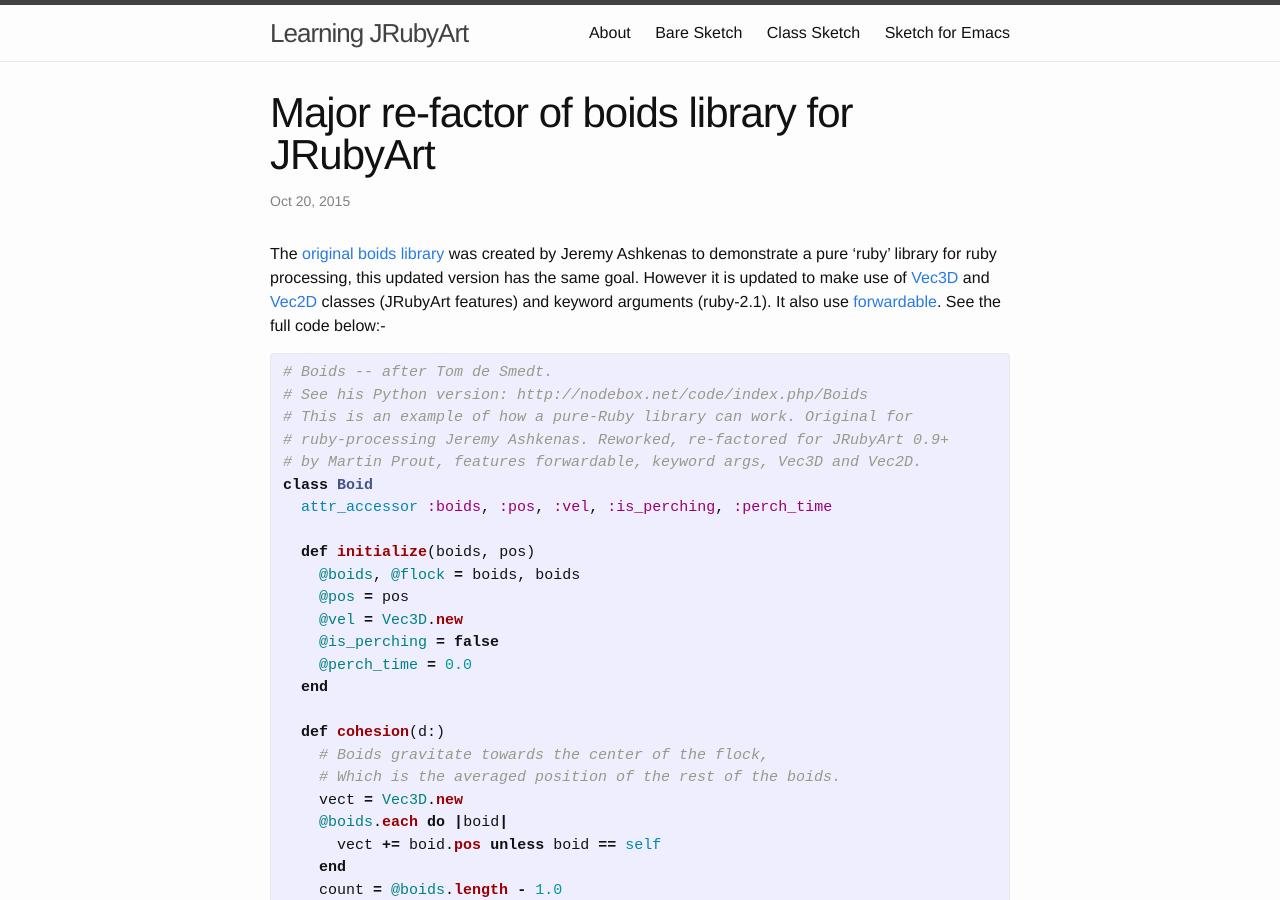
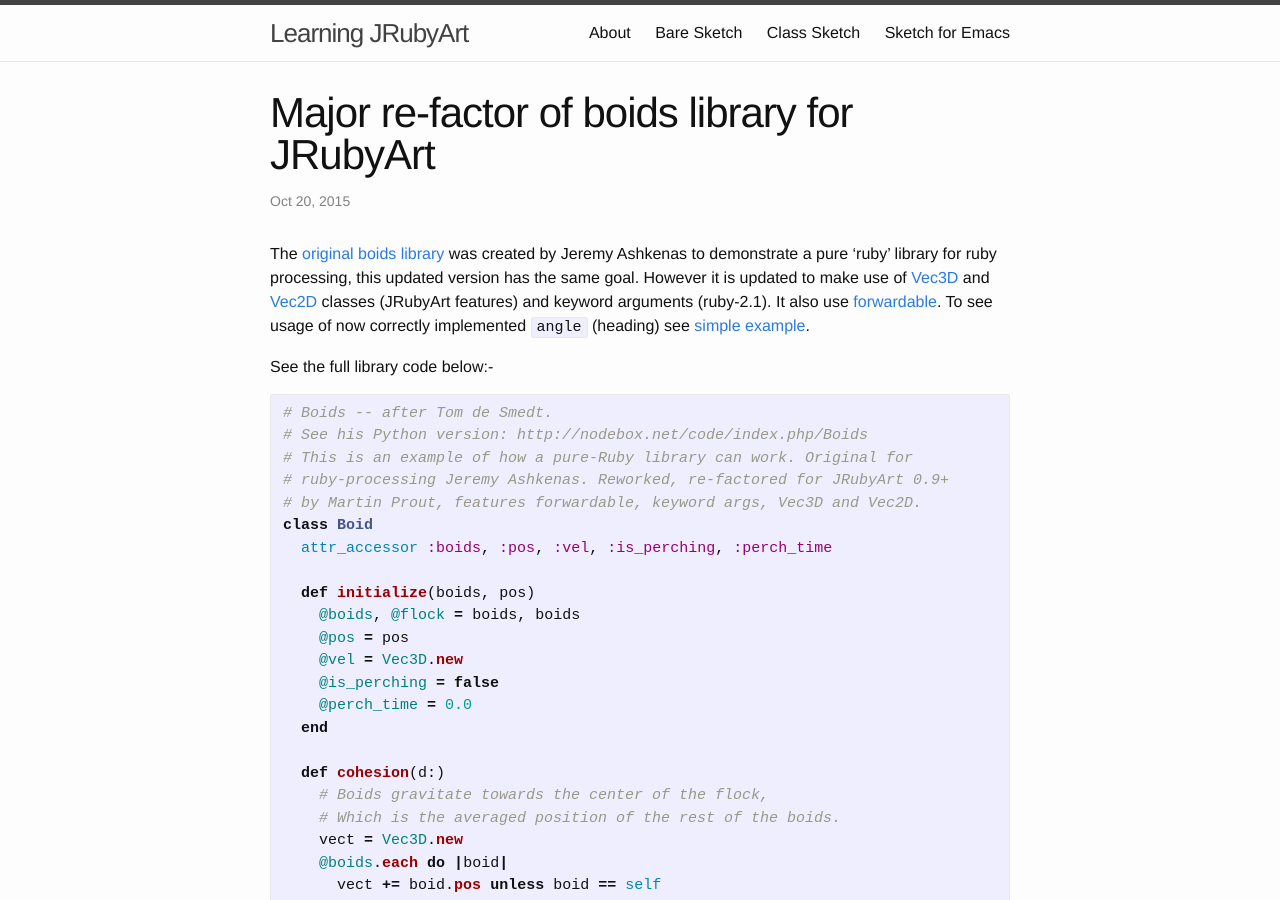
Before and after one commit to monkstone/monkstone.github.com, a Jekyll site: the page built from _posts/2015-10-20-boids_refactored.md, in a window 1280 px wide and 900 px high. Built offline with Jekyll 4.4.1, drawn with Linux system fonts in a browser that asks for light colours.

Commit message:
link to boids example

```diff
--- a/_posts/2015-10-20-boids_refactored.md
+++ b/_posts/2015-10-20-boids_refactored.md
@@ -5,7 +5,9 @@ date:   2015-10-20 20:17:00
 categories: jruby_art update
 ---
 
-The [original boids library][original] was created by Jeremy Ashkenas to demonstrate a pure 'ruby' library for ruby processing, this updated version has the same goal. However it is updated to make use of [Vec3D][vec3d] and [Vec2D][vec2d] classes (JRubyArt features) and keyword arguments (ruby-2.1). It also use [forwardable][forwardable]. See the full code below:-
+The [original boids library][original] was created by Jeremy Ashkenas to demonstrate a pure 'ruby' library for ruby processing, this updated version has the same goal. However it is updated to make use of [Vec3D][vec3d] and [Vec2D][vec2d] classes (JRubyArt features) and keyword arguments (ruby-2.1). It also use [forwardable][forwardable]. To see usage of now correctly implemented `angle` (heading) see [simple example][example].
+
+See the full library code below:-
 
 {% highlight ruby %}
 # Boids -- after Tom de Smedt.
@@ -277,3 +279,4 @@ end
 [vec3d]:https://ruby-processing.github.io/classes/vec3d/
 [vec2d]:https://ruby-processing.github.io/classes/vec2d/
 [forwardable]:http://ruby-doc.org/stdlib-2.0.0/libdoc/forwardable/rdoc/Forwardable.html
+[example]:https://github.com/ruby-processing/samples4ruby-processing3/blob/master/processing_app/library/boids/boids_example.rb
```
